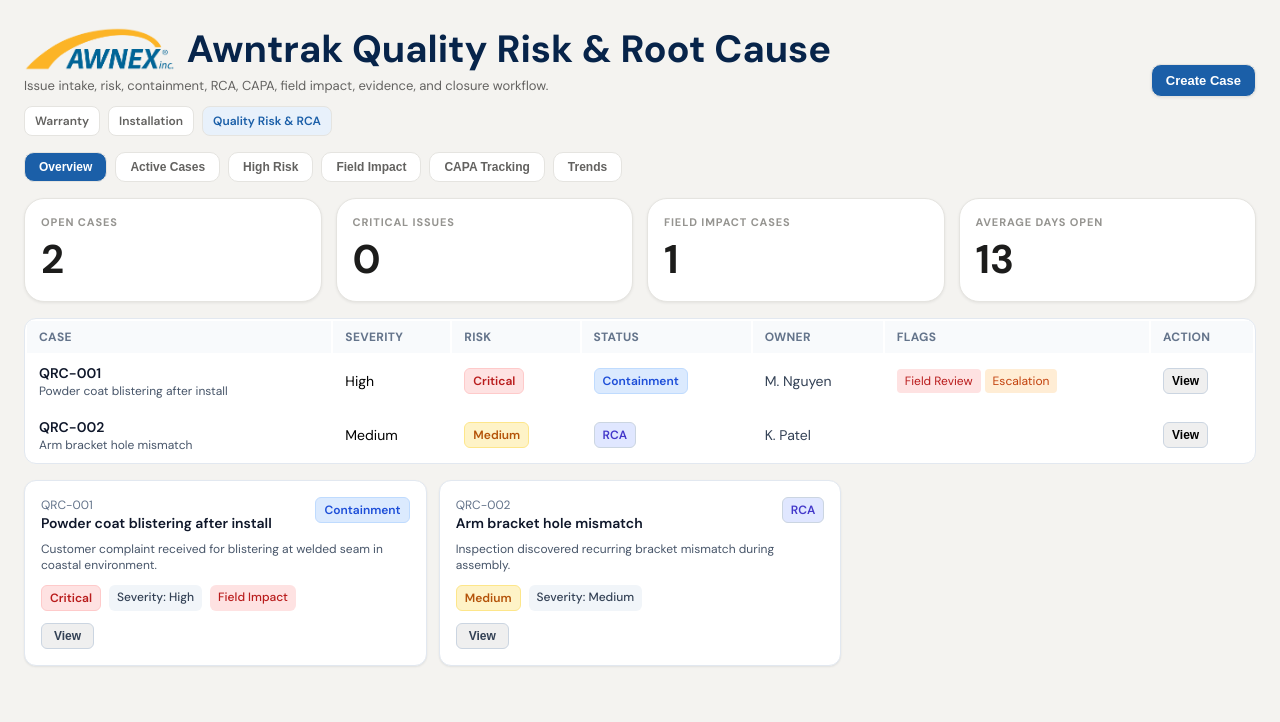
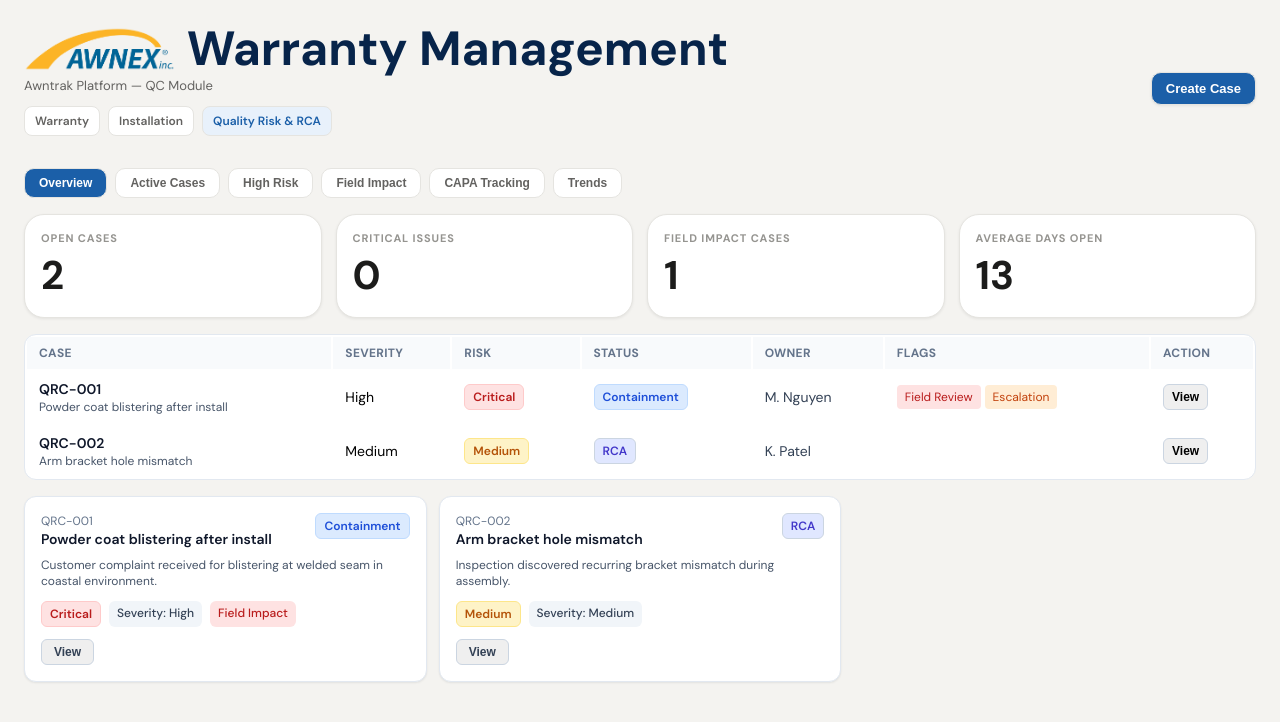
Before and after one commit to EAVYDEV/awnex-warranty-V1, a Next.js app: page /quality-risk in a window 1280 px wide. Shown: the top 722 px of the page. Built offline with nearby package versions, Linux system fonts and the light colour scheme.

Commit message:
Align quality page width with other dashboard pages

```diff
--- /dev/null
+++ b/src/components/AppHeader.jsx
@@ -0,0 +1,39 @@
+import Link from "next/link";
+import { useRouter } from "next/router";
+import { T } from "../../lib/tokens";
+import { AwnexLogo } from "../../components/AwnexLogo";
+
+export default function AppHeader() {
+  const router = useRouter();
+  const isInstallation = router.pathname === "/" && router.query.module === "installation";
+
+  const tabStyle = (active) => ({
+    padding: "6px 10px",
+    borderRadius: 8,
+    border: `1px solid ${T.borderLight}`,
+    background: active ? T.brandSubtle : T.card,
+    color: active ? T.brand : T.text2,
+    fontSize: 12,
+    fontWeight: 600,
+    textDecoration: "none",
+  });
+
+  return (
+    <div style={{ marginBottom: 16, display: "flex", flexWrap: "wrap", alignItems: "center", justifyContent: "space-between", gap: 12 }}>
+      <div>
+        <div style={{ display: "flex", alignItems: "center", gap: 12 }}>
+          <AwnexLogo />
+          <h1 style={{ fontSize: 48, fontWeight: 700, color: T.brandDeep, margin: 0, lineHeight: 1.05 }}>
+            Warranty Management
+          </h1>
+        </div>
+        <p style={{ fontSize: 13, color: T.text2, margin: "3px 0 0" }}>Awntrak Platform — QC Module</p>
+        <div className="mt-3 flex gap-2">
+          <Link href="/" style={tabStyle(router.pathname === "/" && !isInstallation)}>Warranty</Link>
+          <Link href="/?module=installation" style={tabStyle(isInstallation)}>Installation</Link>
+          <Link href="/quality-risk" style={tabStyle(router.pathname === "/quality-risk")}>Quality Risk & RCA</Link>
+        </div>
+      </div>
+    </div>
+  );
+}
--- a/src/pages/QualityRiskDashboard.jsx
+++ b/src/pages/QualityRiskDashboard.jsx
@@ -1,7 +1,6 @@
 import { useMemo, useState } from "react";
-import Link from "next/link";
 import { T } from "../../lib/tokens";
-import { AwnexLogo } from "../../components/AwnexLogo";
+import AppHeader from "../components/AppHeader";
 import CaseTable from "../components/quality/CaseTable";
 import CaseCard from "../components/quality/CaseCard";
 import CreateCaseModal from "../components/quality/CreateCaseModal";
@@ -141,18 +140,10 @@
   };
 
   return (
-    <div style={{ minHeight: "100vh", background: T.bg, padding: 24, fontFamily: "DM Sans, system-ui, sans-serif" }}>
-      <div style={{ maxWidth: 1400, margin: "0 auto" }}>
+    <div style={{ minHeight: "100vh", background: T.bg, padding: "24px 24px 48px", fontFamily: "DM Sans, system-ui, sans-serif" }}>
+      <div>
         <div style={{ marginBottom: 16, display: "flex", flexWrap: "wrap", alignItems: "center", justifyContent: "space-between", gap: 12 }}>
-          <div>
-            <div style={{ display: "flex", alignItems: "center", gap: 12 }}><AwnexLogo /><h1 style={{ fontSize: 38, fontWeight: 700, color: T.brandDeep, margin: 0 }}>Awntrak Quality Risk & Root Cause</h1></div>
-            <p style={{ fontSize: 13, color: T.text2, margin: "3px 0 0" }}>Issue intake, risk, containment, RCA, CAPA, field impact, evidence, and closure workflow.</p>
-            <div className="mt-3 flex gap-2">
-              <Link href="/" style={{ padding: "6px 10px", borderRadius: 8, border: `1px solid ${T.borderLight}`, background: T.card, color: T.text2, fontSize: 12, fontWeight: 600, textDecoration: "none" }}>Warranty</Link>
-              <Link href="/?module=installation" style={{ padding: "6px 10px", borderRadius: 8, border: `1px solid ${T.borderLight}`, background: T.card, color: T.text2, fontSize: 12, fontWeight: 600, textDecoration: "none" }}>Installation</Link>
-              <Link href="/quality-risk" style={{ padding: "6px 10px", borderRadius: 8, border: `1px solid ${T.borderLight}`, background: T.brandSubtle, color: T.brand, fontSize: 12, fontWeight: 600, textDecoration: "none" }}>Quality Risk & RCA</Link>
-            </div>
-          </div>
+          <AppHeader />
           <button onClick={() => setShowCreate(true)} style={{ padding: "8px 14px", borderRadius: 10, border: `1px solid ${T.borderLight}`, background: T.brand, color: T.card, fontSize: 13, fontWeight: 700, boxShadow: T.cardShadow, cursor: "pointer" }}>Create Case</button>
         </div>
 
```
Also changed, not shown: src/WarrantyDashboard.jsx (+3 -50 lines).
